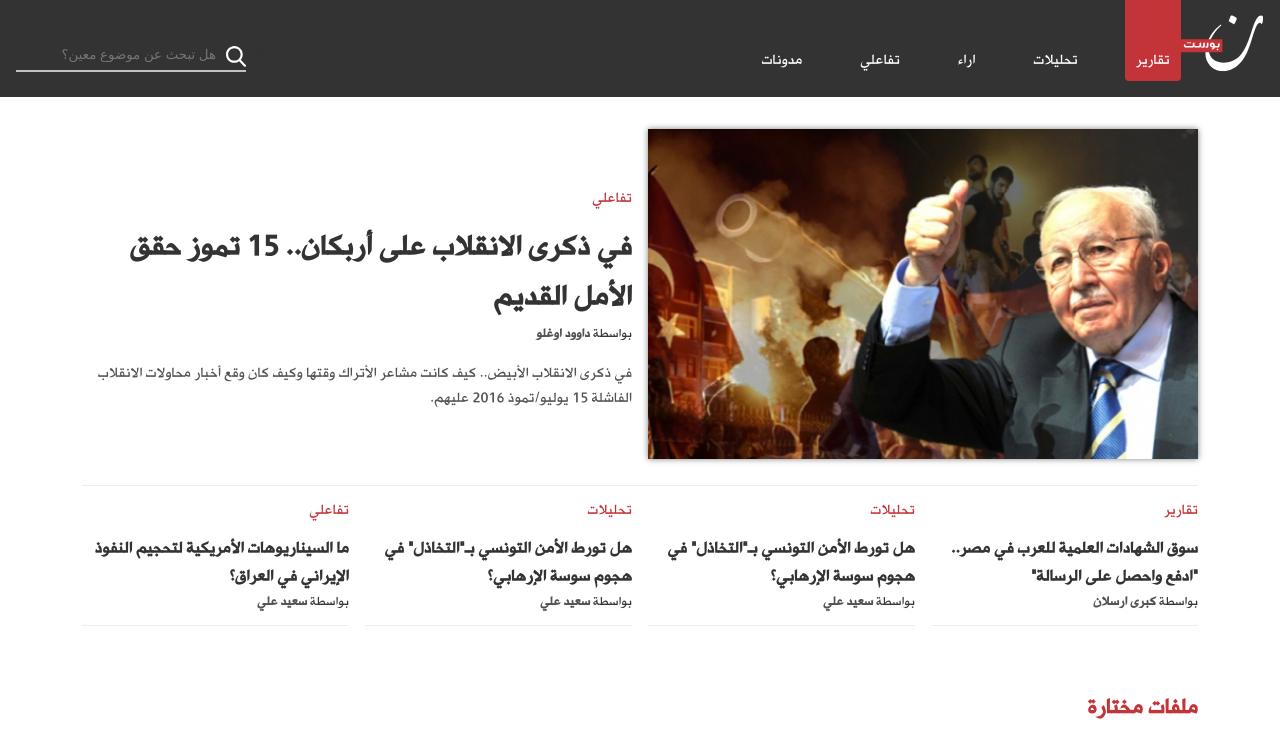
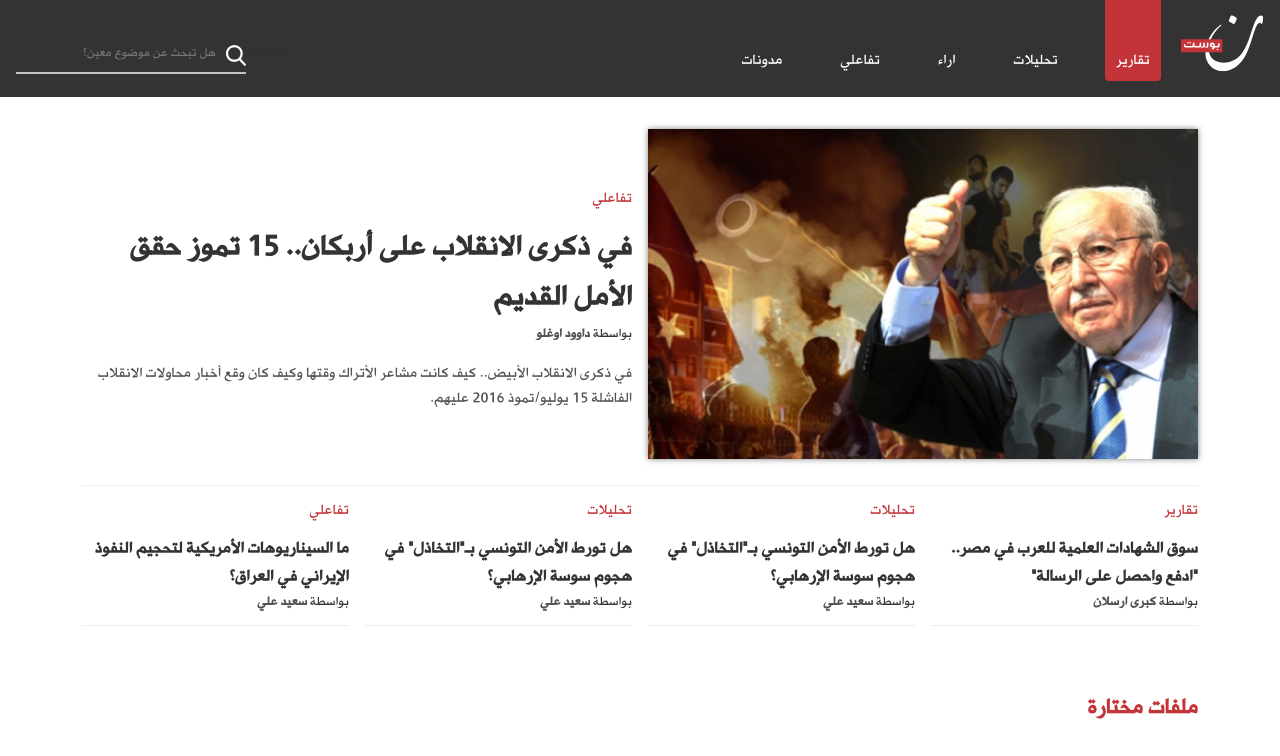
Before and after one commit to kholoud840/NoonPost-repo, a plain HTML site: page index.html in a window 1280 px wide. Shown: the top 756 px of the page. Drawn offline with nearby package versions, Linux system fonts and the light colour scheme.

Commit message:
fix header

```diff
--- a/scss/components/_header.scss
+++ b/scss/components/_header.scss
@@ -1,6 +1,5 @@
 .c-header {
   background: $color-black;
-  //padding-top: $unit;
   padding-bottom: $unit;
   position: relative;
 
@@ -10,6 +9,7 @@
   }
 
   .c-header__logo {
+    margin-left: 20px;
     a {
       display: inline-block;
       padding-top: 14px;
--- a/scss/components/_search.scss
+++ b/scss/components/_search.scss
@@ -1,4 +1,9 @@
 .c-search {
   margin-right: auto;
   margin-top: $unit-large;
+
+  input[type= search]{
+    @include basefont-regular;
+    color: $color-white;
+  }
 }
```
Also changed, not shown: scss/app.css, 1 other file.
